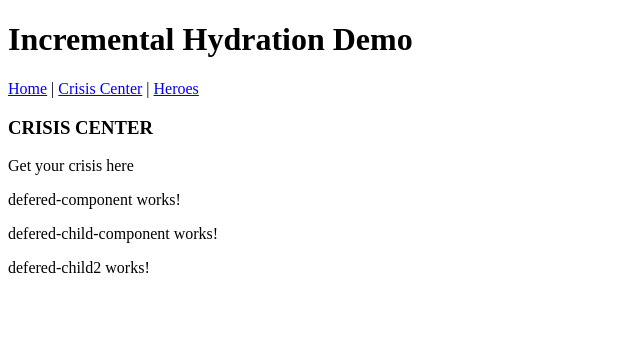
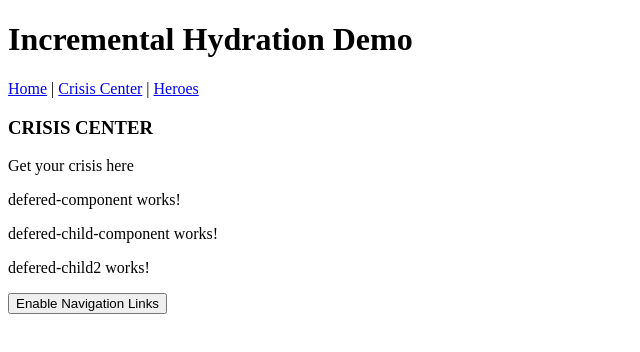
Before and after one commit to naveedahmed1/incremental-hydration-demo, an Angular app: page /crisis-list in a window 1280 px wide. Shown: the top 352 px of the page, without its empty margins (0-640 px from the left). Built offline with nearby package versions, Linux system fonts and the light colour scheme.

Commit message:
hydrate when not working without hydrate on interaction

```diff
--- a/src/app/app.component.html
+++ b/src/app/app.component.html
@@ -1,12 +1,9 @@
 <h1>Incremental Hydration Demo</h1>
 
-@defer(hydrate on interaction) {
-<!--remove this if condition and it will work just fine-->
-@if(showNavLinks){
+@defer(hydrate on interaction; hydrate when enableNavLinks) {
 <app-nav-links></app-nav-links>
 }
-}
 
-<!--@defer(hydrate on interaction) {-->
 <router-outlet></router-outlet>
-<!--}-->
+
+<button (click)="enableNavLinks=true">Enable Navigation Links</button>
--- a/src/app/app.component.ts
+++ b/src/app/app.component.ts
@@ -16,4 +16,6 @@ export class AppComponent {
   title = 'temp';
 
   showNavLinks = true;
+
+  enableNavLinks = false;
 }
```
